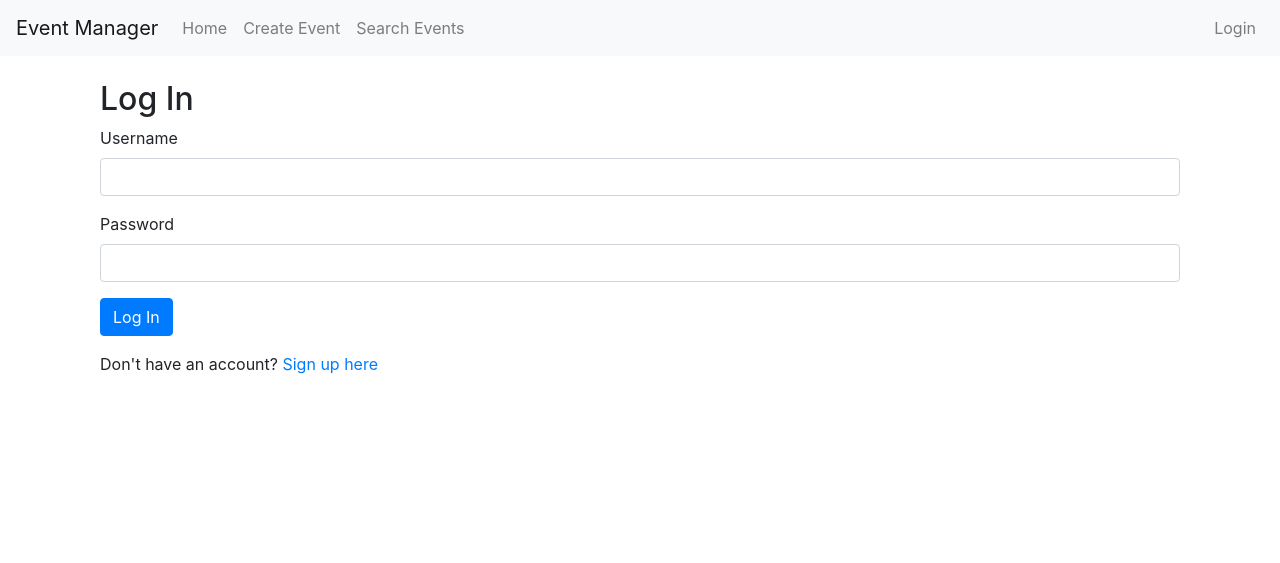
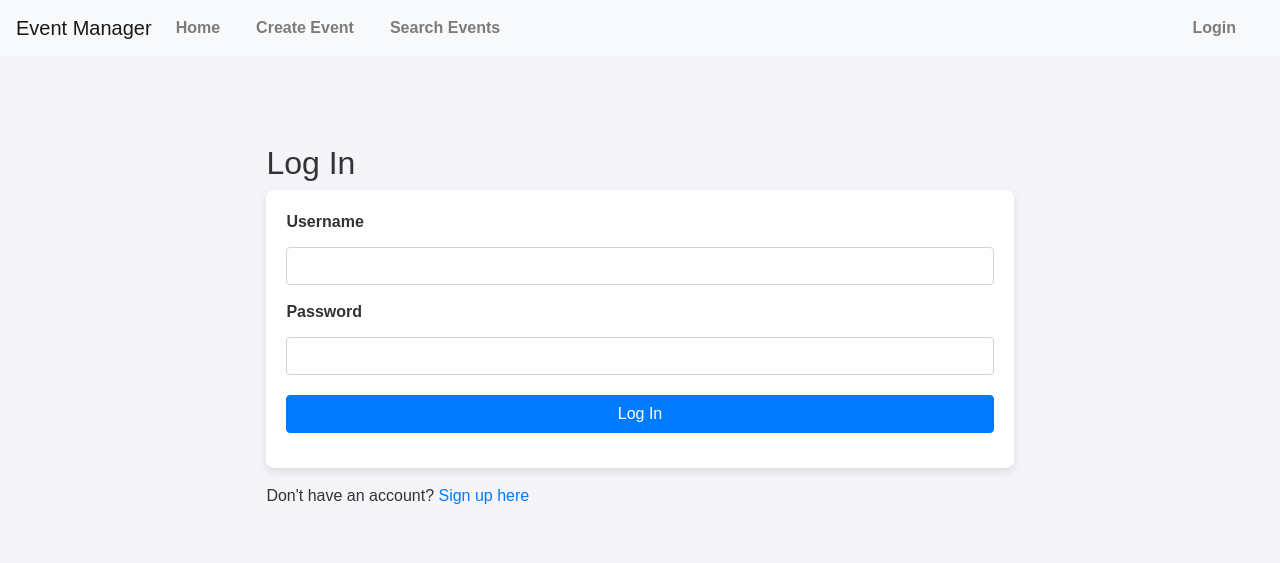
Before and after one commit to tommfleming/WAD_C2, a Flask app: page / in a window 1280 px wide. Shown: the top 563 px of the page. Run offline with Flask 3, Linux system fonts and the light colour scheme; some libraries are stand-ins or nearby versions.

Commit message:
Add files via upload

```diff
--- /dev/null
+++ b/app/static/style.css
@@ -0,0 +1,203 @@
+/* General styles */
+body {
+    font-family: Arial, sans-serif;
+    background-color: #f4f4f9;
+    margin: 0;
+    padding: 0;
+    color: #333; /* Dark text for better contrast */
+}
+
+.container {
+    width: 80%;
+    margin: 0 auto;
+    padding: 20px;
+}
+
+/* Header */
+header {
+    background-color: #004085; /* Strong contrast dark blue */
+    color: white;
+    padding: 20px 0;
+    text-align: center;
+}
+
+header h1 {
+    margin: 0;
+}
+
+/* Navigation */
+nav {
+    background-color: #003366; /* Dark blue background */
+    padding: 10px;
+}
+
+nav ul {
+    list-style-type: none;
+    margin: 0;
+    padding: 0;
+    text-align: center;
+}
+
+nav ul li {
+    display: inline;
+    margin-right: 20px;
+}
+
+nav ul li a {
+    color: #ffffff; /* White text for good contrast */
+    text-decoration: none;
+    font-weight: bold;
+}
+
+nav ul li a:hover {
+    color: #ffdd57; /* Yellow for hover effect, high contrast */
+}
+
+/* Form Styles */
+form {
+    background-color: #ffffff; /* White background for forms */
+    padding: 20px;
+    border-radius: 8px;
+    box-shadow: 0 4px 8px rgba(0, 0, 0, 0.1);
+}
+
+form .form-group {
+    margin-bottom: 15px;
+}
+
+form label {
+    font-weight: bold;
+}
+
+form input, form textarea, form select {
+    width: 100%;
+    padding: 10px;
+    margin-top: 5px;
+    border-radius: 4px;
+    border: 1px solid #ccc; /* Light gray borders */
+    background-color: #f9f9f9; /* Slightly gray input fields */
+}
+
+form input:focus, form textarea:focus, form select:focus {
+    border-color: #0056b3; /* Blue focus border */
+}
+
+form button {
+    background-color: #28a745; /* Green button */
+    color: white;
+    border: none;
+    padding: 10px 20px;
+    border-radius: 4px;
+    font-size: 16px;
+    cursor: pointer;
+}
+
+form button:hover {
+    background-color: #218838;
+}
+
+/* Table of Events */
+table {
+    width: 100%;
+    margin-top: 30px;
+    border-collapse: collapse;
+}
+
+table, th, td {
+    border: 1px solid #ddd; /* Light gray border for readability */
+}
+
+th, td {
+    padding: 10px;
+    text-align: left;
+    background-color: #f9f9f9; /* Light gray background for cells */
+}
+
+th {
+    background-color: #e9ecef; /* Slightly darker gray for table headers */
+}
+
+tr:nth-child(even) {
+    background-color: #f2f2f2; /* Alternating rows for better readability */
+}
+
+/* Event Cards */
+.event-card {
+    background-color: #ffffff; /* White background for cards */
+    border: 1px solid #ddd; /* Light gray border */
+    border-radius: 8px;
+    padding: 15px;
+    margin-bottom: 20px;
+    box-shadow: 0 4px 6px rgba(0, 0, 0, 0.1);
+}
+
+.event-card h3 {
+    margin-top: 0;
+}
+
+.event-card .event-details {
+    color: #555; /* Dark gray text for better readability */
+}
+
+.event-card .event-details span {
+    font-weight: bold;
+}
+
+/* Footer */
+footer {
+    background-color: #003366; /* Dark blue background */
+    color: white;
+    text-align: center;
+    padding: 20px;
+    position: relative;
+    bottom: 0;
+    width: 100%;
+}
+
+footer p {
+    margin: 0;
+}
+
+/* Alerts */
+.alert {
+    padding: 10px;
+    margin-bottom: 20px;
+    border-radius: 5px;
+    color: white;
+    text-align: center;
+}
+
+.alert.success {
+    background-color: #28a745; /* Green for success */
+}
+
+.alert.error {
+    background-color: #dc3545; /* Red for errors */
+}
+
+.alert.info {
+    background-color: #17a2b8; /* Blue for info */
+}
+
+.alert.warning {
+    background-color: #ffc107; /* Yellow for warnings */
+}
+
+/* Accessibility */
+button, a {
+    outline: none; /* Remove outline on focus */
+}
+
+button:focus, a:focus {
+    outline: 3px solid #ffdd57; /* Highlight with yellow on focus for accessibility */
+}
+
+/* High-contrast color adjustments for colorblind users */
+.high-contrast {
+    color: #000000; /* Black text for high contrast */
+    background-color: #ffffff; /* White background for high contrast */
+}
+
+.high-contrast .alert {
+    border: 2px solid #000;
+}
--- a/app/templates/search.html
+++ b/app/templates/search.html
@@ -14,9 +14,9 @@
         <div class="col-md-4">
             <label for="sort_by" class="form-label">Sort By:</label>
             <select name="sort_by" id="sort_by" class="form-select">
-                <option value="alphabetical" {% if sort_by='alphabetical' %}selected{% endif %}>Alphabetical</option>
-                <option value="rating" {% if sort_by='rating' %}selected{% endif %}>Rating</option>
-                <option value="attendance" {% if sort_by='attendance' %}selected{% endif %}>Popularity</option>
+                <option value="alphabetical" {% if sort_by=='alphabetical' %}selected{% endif %}>Alphabetical</option>
+                <option value="rating" {% if sort_by=='rating' %}selected{% endif %}>Rating</option>
+                <option value="attendance" {% if sort_by=='attendance' %}selected{% endif %}>Popularity</option>
             </select>
         </div>
     </div>
```
Also changed, not shown: app.db.
